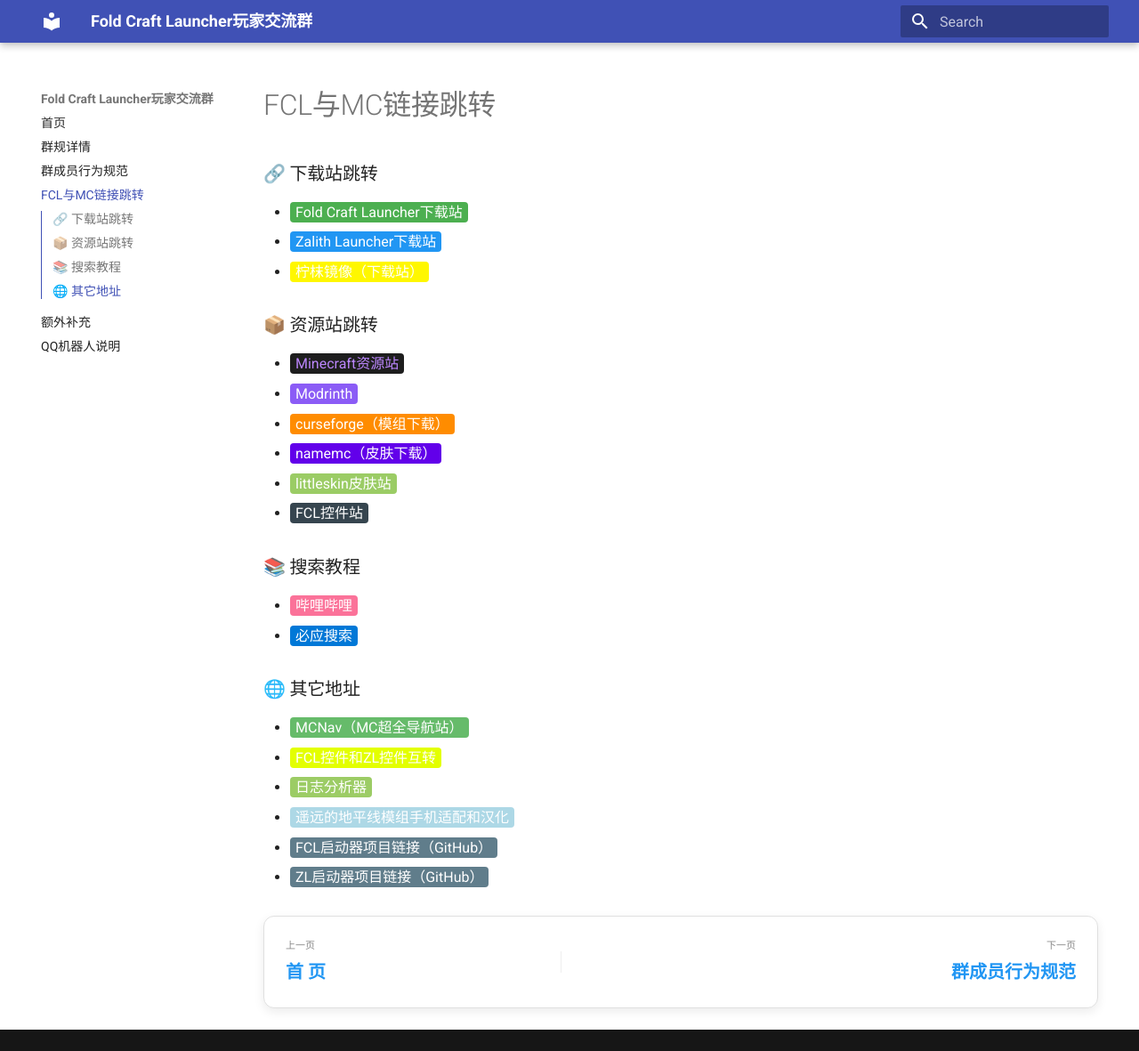
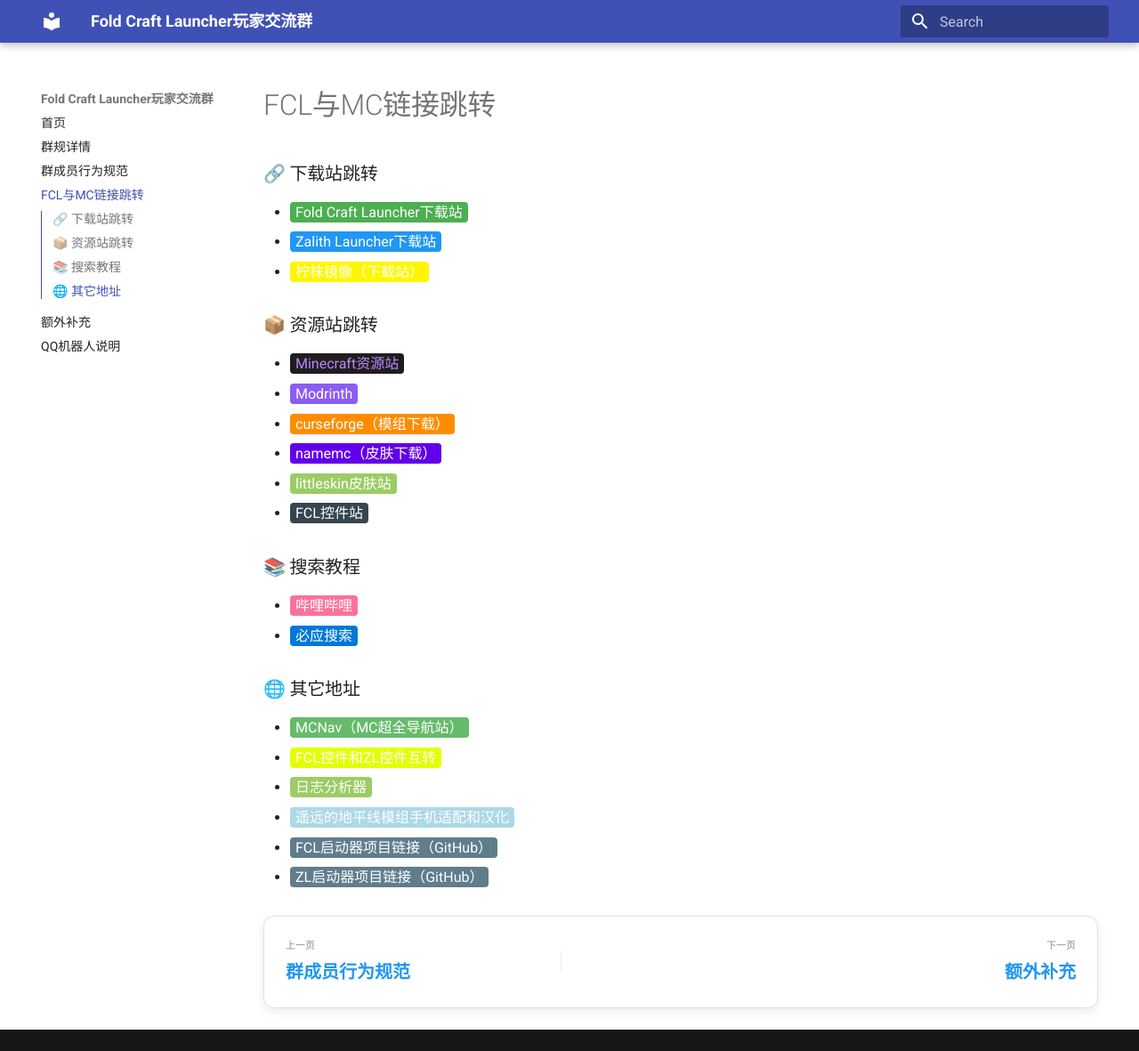
Before and after one commit to WaterGodFurina/WaterGodFurina.github.io, an MkDocs documentation site: the page built from docs/download.md, in a window 1280 px wide and 1181 px high. Shown: the whole window at 89% size. Built offline with MkDocs 1.6.1 and Material for MkDocs 9.7.7, drawn with Linux system fonts in a browser that asks for light colours.

Commit message:
Update pagination links in download.md

```diff
--- a/docs/download.md
+++ b/docs/download.md
@@ -99,15 +99,15 @@
 </style>
 
 <div class="mobile-pagination-card">
-  <a href="/" class="prev-section">
+  <a href="/QQmember-xingwei/" class="prev-section">
     <span class="cat-text">上一页</span>
-    <span class="title-text">首 页</span>
+    <span class="title-text">群成员行为规范</span>
   </a>
 
   <div class="divider-line"></div>
 
-  <a href="/QQmember-xingwei/" class="next-section">
+  <a href="/others/" class="next-section">
     <span class="cat-text">下一页</span>
-    <span class="title-text">群成员行为规范</span>
+    <span class="title-text">额外补充</span>
   </a>
 </div>
```
